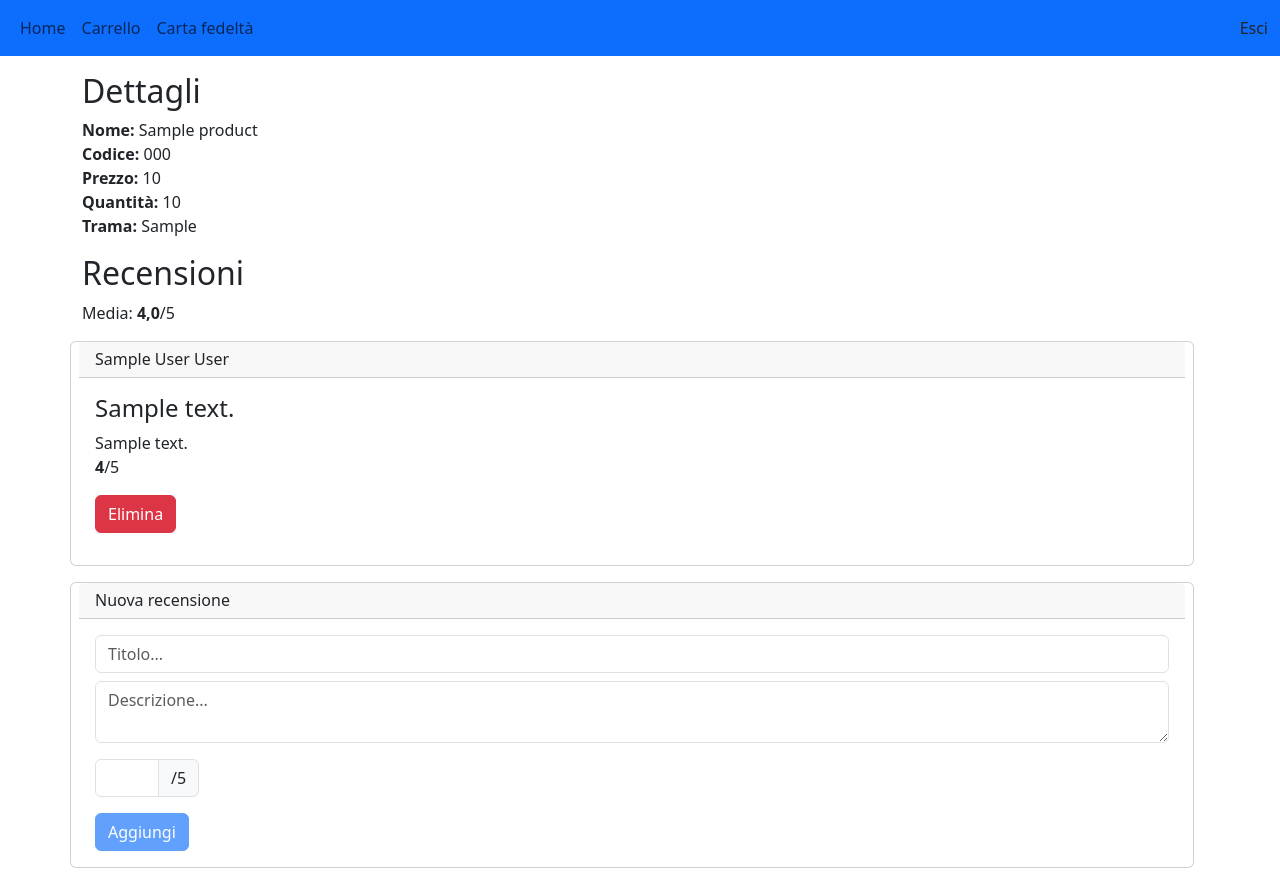
After one commit to LorenzoIanotto/games_and_go, a PHP site: page /site/customer/products/details/?product_id=1 in a window 1280 px wide. The commit adds this page. Run offline with PHP 8.4, Linux system fonts and the light colour scheme; the visitor is signed in with stand-in values (Sample User, id 1); tables that the repository leaves empty hold one stand-in row (values such as "Sample post").

Commit message:
Add feedback

```diff
--- a/lib/db_actions/customer.php
+++ b/lib/db_actions/customer.php
@@ -1,6 +1,29 @@
 <?php
 require_once (__DIR__ . "/user.php");
 require_once (__DIR__ . "/../db.php");
+
+function delete_user_feedback(int $customer_id, int $product_id): bool {
+    $conn = DatabaseConnection::get_instance();
+    $stmt = $conn->prepare("DELETE FROM UserFeedback WHERE customer_id=? AND product_id=?");
+    $stmt->bind_param("ii", $customer_id, $product_id);
+
+    if (!$stmt->execute()) return false;
+
+    return true;
+}
+
+function insert_user_feedback(string $summary, string $description, int $rating, int $customer_id, int $product_id) {
+    $conn = DatabaseConnection::get_instance();
+    $stmt = $conn->prepare("
+        INSERT INTO UserFeedback (summary, description, rating, customer_id, product_id)
+        VALUES (?, ?, ?, ?, ?)
+    ");
+    $stmt->bind_param("ssiii", $summary, $description, $rating, $customer_id, $product_id);
+
+    if (!$stmt->execute()) return false;
+
+    return true;
+}
 
 function insert_customer(string $email, string $password, string $name, string $surname, DateTime $birth_date, string $gender, PhoneNumber $phone_number): InsertUserError|int {
     $conn = DatabaseConnection::get_instance();
--- a/site/customer/index.php
+++ b/site/customer/index.php
@@ -19,7 +19,7 @@ function sql_result_table(mysqli_result $res) {
             echo "<th>".$field->name."</th>";
         }
     }
-    echo "<th></th>";
+    echo "<th></th><th></th>";
 
     echo "</tr></thead><tbody>";
 
@@ -30,7 +30,8 @@ function sql_result_table(mysqli_result $res) {
                 echo "<td>".$field."</td>";
             }
         }
-        echo '<td><a class="btn btn-primary" href="/site/customer/select_product_quantity/?product_id='.$row["id"].'">Inserisci</a><td>';
+        echo '<td><a class="btn btn-primary" href="/site/customer/select_product_quantity/?product_id='.$row["id"].'">Inserisci</a></td>';
+        echo '<td><a class="btn btn-primary" href="/site/customer/products/details/?product_id='.$row["id"].'">Dettagli</a></td>';
         echo "</tr>";
     }
 
@@ -38,6 +39,7 @@ function sql_result_table(mysqli_result $res) {
 }
 
 ?>
+<!DOCTYPE html>
 <html>
     <head>
         <?php require "../../components/bootstrap.php"; ?>
--- /dev/null
+++ b/site/customer/products/details/index.php
@@ -0,0 +1,160 @@
+<?php
+require_once "../../../../lib/auth.php";
+require_once "../../../../lib/db.php";
+require_once "../../../../lib/db_actions/customer.php";
+session_start();
+protect_page(UserRole::Customer);
+
+$product_id = $_GET["product_id"] ?? null;
+
+if (!$product_id) die("Richiesta malformata");
+
+$conn = DatabaseConnection::get_instance();
+
+if ($_SERVER["REQUEST_METHOD"] == "POST") {
+    $summary = $_POST["summary"] ?? null;
+    $description = $_POST["description"] ?? null;
+    $rating = intval($_POST["rating"] ?? "");
+
+    if (!(
+        $summary &&
+        $description &&
+        $rating &&
+        $rating >= 0 &&
+        $rating <= 5
+    )) {
+        die("Richiesta malformata");
+    }
+
+    $res = insert_user_feedback($summary, $description, $rating, get_user_id(), $product_id);
+
+    if (!$res) die("Errore");
+}
+
+$products = array();
+$products[] = $conn->prepare("
+    SELECT name AS Nome, code AS Codice, price AS Prezzo, quantity AS Quantità, plot AS Trama
+    FROM Game JOIN Product ON Game.product_id = Product.id
+    WHERE product_id=?
+");
+$products[] = $conn->prepare("
+    SELECT name AS Nome, code AS Codice, price AS Prezzo, quantity AS Quantità, type AS Tipo
+    FROM Console JOIN Product ON Console.product_id = Product.id
+    WHERE product_id=?
+");
+$products[] = $conn->prepare("
+    SELECT name AS Nome, code AS Codice, price AS Prezzo, quantity AS Quantità, type AS Tipo
+    FROM Accessory JOIN Product ON Accessory.product_id = Product.id
+    WHERE product_id=?
+");
+$products[] = $conn->prepare("
+    SELECT name AS Nome, code AS Codice, price AS Prezzo, quantity AS Quantità
+    FROM GameGuide JOIN Product ON GameGuide.product_id = Product.id
+    WHERE product_id=?
+");
+
+$product = null;
+
+foreach ($products as $stmt) {
+    $stmt->bind_param("i", $product_id);
+    $stmt->execute();
+    $res = $stmt->get_result()->fetch_assoc();
+
+    if ($res) {
+        $product = $res;
+        break;
+    }
+}
+
+$stmt = $conn->prepare("
+    SELECT customer_id, name, surname, summary, description, rating
+    FROM UserFeedback
+    JOIN User ON User.id=UserFeedback.customer_id
+    WHERE product_id=?
+");
+$stmt->bind_param("i", $product_id);
+$stmt->execute();
+$ratings = $stmt->get_result();
+
+function print_review(array $rating, int $product_id) {
+    $delete_form = '
+        <form method="POST" action="./feedback/delete.php" class="mt-3">
+            <input type="hidden" name="product_id" value="'.$product_id.'"/>
+            <button type="submit" class="btn btn-danger">Elimina</button>
+        </form>
+    ';
+
+    echo
+        '<div class="card">'.
+            '<h6 class="card-header">'.$rating["name"]." ".$rating["surname"]."</h6>".
+            '<div class="card-body">'.
+                '<h4 class="card-title">'.$rating["summary"]."</h4>".
+                '<div class="card-text">'.$rating["description"]."</div>".
+                "<strong>".$rating["rating"]."</strong>/5".
+                ($rating["customer_id"] == get_user_id() ? $delete_form : "").
+            "</div>".
+        "</div>";
+
+}
+
+$stmt = $conn->prepare("SELECT AVG(rating) as average_rating FROM UserFeedback WHERE product_id=?");
+$stmt->bind_param("i", $product_id);
+$stmt->execute();
+$average_rating = $stmt->get_result()->fetch_assoc()["average_rating"];
+$average_rating = number_format($average_rating, 1, ",");
+
+$customer_has_already_reviewed = false;
+?>
+<html>
+    <head>
+        <?php require "../../../../components/bootstrap.php" ?>
+        <title>Dettagli prodotto</title>
+    </head>
+    <body>
+        <?php require "../../../../components/headers/customer.php" ?>
+        <main class="container">
+            <section>
+                <h2>Dettagli</h2>
+                <div>
+                    <?php
+                    foreach ($product as $key => $value) {
+                        echo
+                            "<div>".
+                                "<strong>$key: </strong>".
+                                "<span>$value</span>".
+                            "</div>";
+                    }
+                    ?>
+                </div>
+            </section>
+            <section class="mt-3 row row-cols-1">
+                <h2>Recensioni</h2>
+                <div>Media: <strong><?php echo $average_rating ?></strong>/5</div>
+                <div class="mt-0 row row-cols-1 g-3">
+                    <?php
+                    if ($ratings->num_rows === 0) echo "Nessuna recensione";
+
+                    while ($row = $ratings->fetch_assoc()) {
+                        if ($row["customer_id"] == get_user_id()) $customer_has_already_reviewed = true;
+
+                        print_review($row, $product_id);
+                    }
+                    ?>
+                    <form class="card" method="POST" action="./feedback/create.php">
+                        <h6 class="card-header">Nuova recensione</h6>
+                        <div class="card-body">
+                            <input type="hidden" name="product_id" value="<?php echo $product_id ?>"/>
+                            <input type="text" name="summary" class="form-control card-title" placeholder="Titolo..." required/>
+                            <textarea name="description" class="mb-3 card-text form-control" placeholder="Descrizione..."></textarea>
+                            <div class="mb-3 input-group">
+                                <input name="rating" type="number" min="0" max="5" style="max-width: 7ch;" class="form-control" required/>
+                                <span class="input-group-text">/5</span>
+                            </div>
+                            <button type="submit" class="btn btn-primary" <?php echo $customer_has_already_reviewed ? "disabled" : ""; ?>>Aggiungi</button>
+                        </div>
+                    </form>
+                </div>
+            </section>
+        </main>
+    </body>
+</html>
```
Also changed, not shown: site/customer/products/details/feedback/create.php (added, +31 -0 lines), site/customer/products/details/feedback/delete.php (added, +21 -0 lines).
